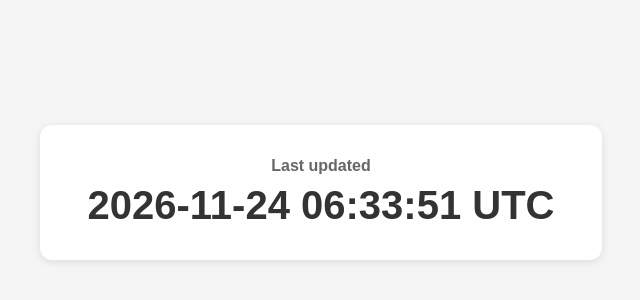
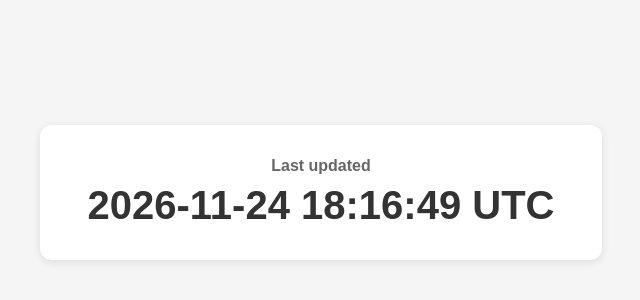
Before and after one commit to jbarronuk/BillableHours, a plain HTML site: page index.html in a window 1280 px wide. Shown: the part 208-508 px from the top of the page, 319-959 px from the left. Drawn offline with Linux system fonts and the light colour scheme.

Commit message:
Update dashboard

```diff
--- a/index.html
+++ b/index.html
@@ -27,7 +27,7 @@
 <body>
     <div class="card">
         <h1>Last updated</h1>
-        <p>2026-11-24 06:33:51 UTC</p>
+        <p>2026-11-24 18:16:49 UTC</p>
     </div>
 </body>
 </html>
```
